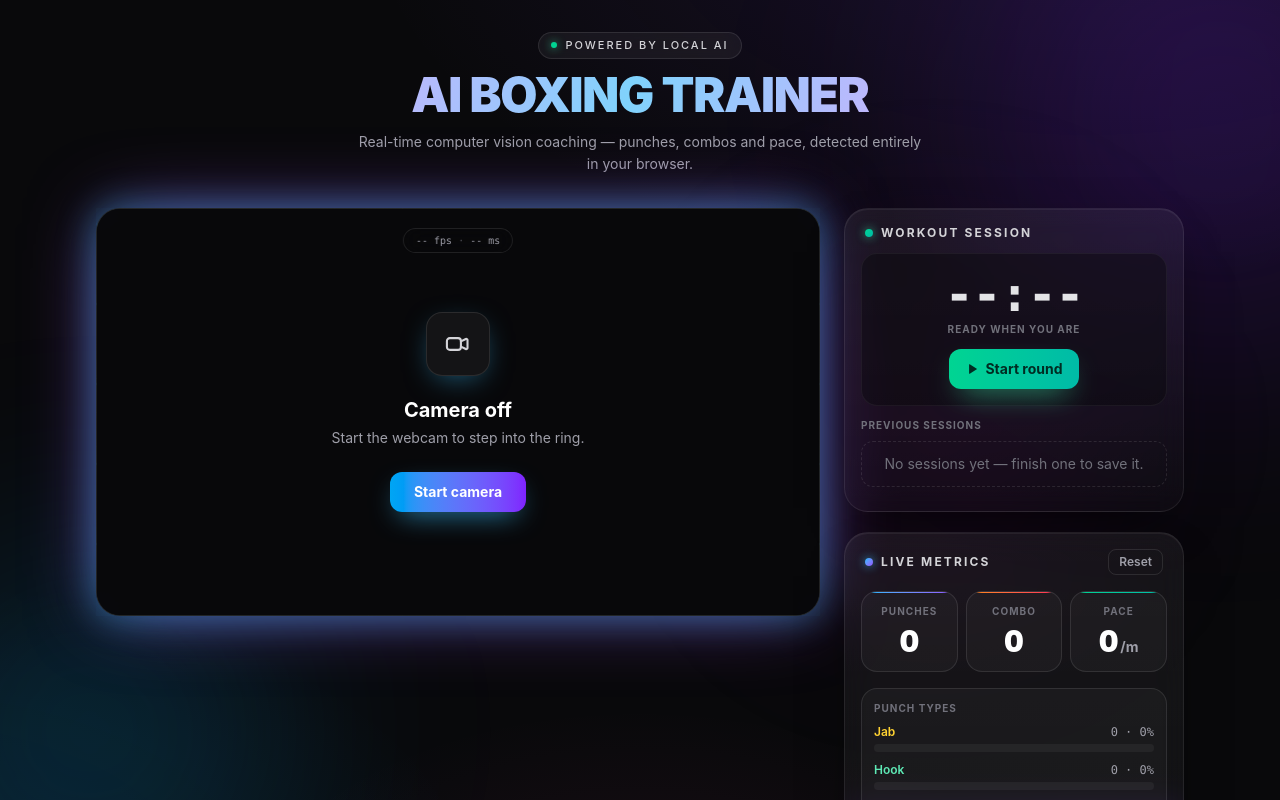
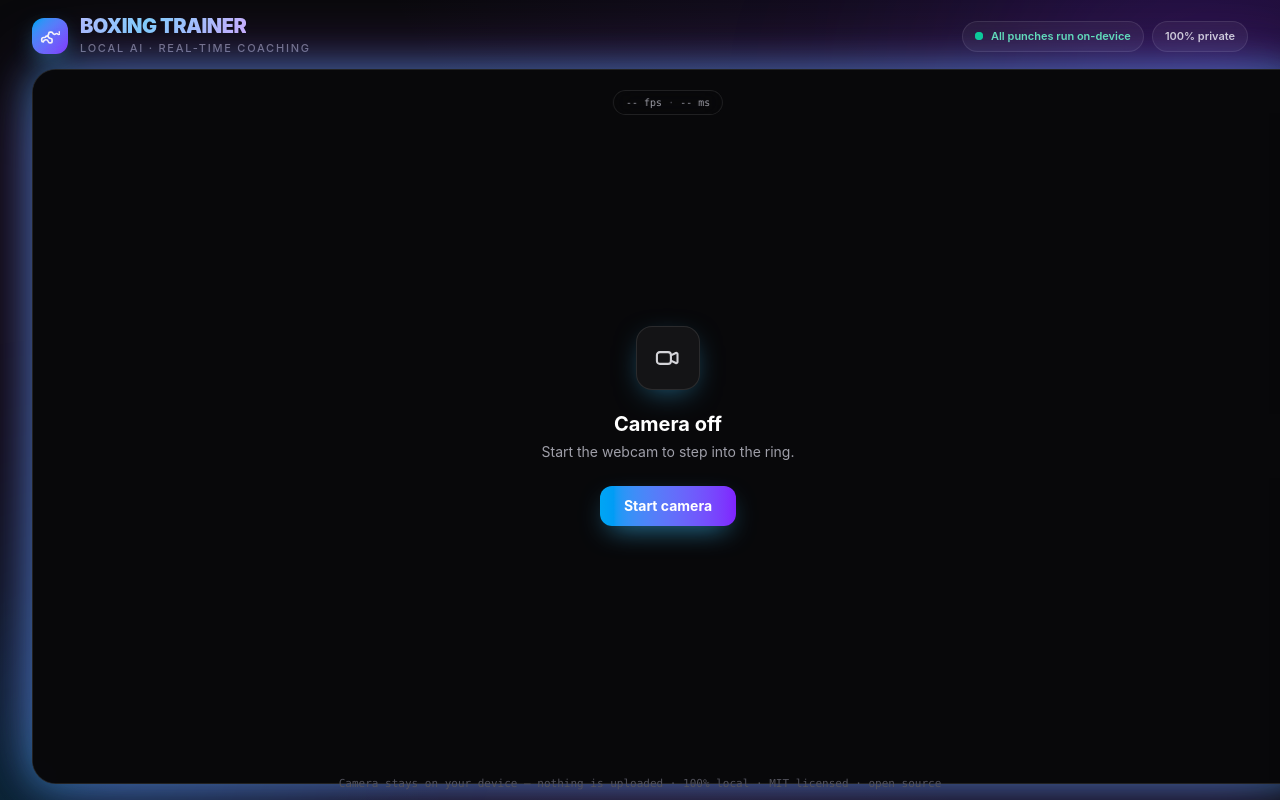
Before and after one commit to im-alisher/ai-boxing-trainer, a React (Vite) app: page / in a window 1280 px wide. Shown: the top 800 px of the page. Built offline with nearby package versions, Linux system fonts and the light colour scheme; the HTML template or start-up script is replaced by a standard one.

Commit message:
feat: fit whole trainer into a single desktop viewport

```diff
--- a/src/App.tsx
+++ b/src/App.tsx
@@ -60,30 +60,56 @@ function App() {
   }, [landmarks])
 
   return (
-    <main className="relative mx-auto flex min-h-full w-full max-w-6xl flex-col items-center gap-8 px-5 py-8 sm:px-8">
+    <main className="relative flex min-h-screen flex-col overflow-y-auto lg:h-screen lg:overflow-hidden">
       <div className="pointer-events-none fixed inset-0 -z-10 overflow-hidden">
         <div className="absolute -top-32 right-[-10%] size-[420px] animate-float-slow rounded-full bg-violet-600/20 blur-[120px]" />
         <div className="absolute bottom-[-15%] left-[-8%] size-[380px] animate-float-slow rounded-full bg-sky-500/15 blur-[110px] [animation-delay:-7s]" />
         <div className="absolute right-[18%] top-[35%] size-[260px] animate-float-slow rounded-full bg-fuchsia-600/10 blur-[100px] [animation-delay:-3s]" />
       </div>
 
-      <header className="flex flex-col items-center gap-3 text-center">
-        <span className="inline-flex items-center gap-2 rounded-full border border-white/10 bg-white/5 px-3 py-1 text-[11px] font-medium uppercase tracking-[0.18em] text-zinc-300 backdrop-blur">
-          <span className="size-1.5 rounded-full bg-emerald-400 shadow-[0_0_8px_rgba(52,211,153,0.9)]" />
-          Powered by local AI
+      <header className="flex shrink-0 items-center justify-between gap-4 px-5 pb-3 pt-4 sm:px-8">
+        <div className="flex items-center gap-3">
+          <div className="relative flex size-9 items-center justify-center rounded-xl bg-gradient-to-br from-sky-500 to-violet-600 shadow-[0_8px_24px_-8px_rgba(56,189,248,0.8)]">
+            <svg
+              viewBox="0 0 24 24"
+              className="size-5"
+              fill="none"
+              stroke="currentColor"
+              strokeWidth="2"
+              strokeLinecap="round"
+              strokeLinejoin="round"
+              aria-hidden="true"
+            >
+              <path d="M9.5 11.5a3.5 3.5 0 0 0 3.5 3.5c.83 0 1.5.67 1.5 1.5v1.7a2 2 0 0 1-2 2h-.6a2 2 0 0 1-1.94-1.48 3.02 3.02 0 0 0-5.9.4V19a2 2 0 0 1-2-2v-1.2a2 2 0 0 1 2-2h1.5c.83 0 1.5-.67 1.5-1.5a3.5 3.5 0 0 0 3.5-3.5c0-.83.67-1.5 1.5-1.5h1.35a2 2 0 0 1 1.72.99l.38.66a2 2 0 0 0 2.9.74l.28-.2a2 2 0 0 1 2.44 0l.28.2a2 2 0 0 0 2.9-.74l.38-.66a2 2 0 0 1 1.72-.99H23" />
+            </svg>
+          </div>
+          <div className="flex flex-col">
+            <h1 className="text-lg font-black uppercase leading-none tracking-tight sm:text-xl">
+              <span className="text-gradient-shine">Boxing Trainer</span>
+            </h1>
+            <p className="mt-1 text-[11px] font-medium uppercase tracking-[0.16em] text-zinc-500">
+              Local AI · Real-time coaching
+            </p>
+          </div>
+        </div>
+        <div className="hidden items-center gap-2 sm:flex">
+          <span className="inline-flex items-center gap-2 rounded-full border border-white/10 bg-white/5 px-3 py-1.5 text-[11px] font-semibold text-emerald-300 backdrop-blur">
+            <span className="relative flex size-2">
+              <span className="absolute inline-flex size-full animate-ping rounded-full bg-emerald-400 opacity-75" />
+              <span className="relative inline-flex size-2 rounded-full bg-emerald-400" />
             </span>
-        <h1 className="text-4xl font-black tracking-tight sm:text-5xl">
-          <span className="text-gradient-shine">AI BOXING TRAINER</span>
-        </h1>
-        <p className="max-w-xl text-sm leading-relaxed text-zinc-400">
-          Real-time computer vision coaching — punches, combos and pace, detected entirely in your
-          browser.
-        </p>
+            All punches run on-device
+          </span>
+          <span className="rounded-full border border-white/10 bg-white/5 px-3 py-1.5 text-[11px] font-semibold text-zinc-300 backdrop-blur">
+            100% private
+          </span>
+        </div>
       </header>
 
-      <div className="grid w-full gap-6 lg:grid-cols-[minmax(0,1fr)_340px] lg:items-start">
-        <div className="relative w-full">
-          <div className="stage-glow overflow-hidden rounded-3xl border border-white/10 bg-zinc-950">
+      <div className="flex min-h-0 flex-1 flex-col gap-4 px-5 pb-4 sm:px-8 lg:flex-row">
+        <div className="flex min-h-0 flex-1 flex-col lg:items-center lg:justify-center">
+          <div className="relative w-full lg:h-full lg:w-auto lg:max-h-full lg:max-w-full">
+            <div className="stage-glow relative mx-auto aspect-video w-full max-h-full max-w-full overflow-hidden rounded-3xl border border-white/10 bg-zinc-950 lg:h-full lg:w-auto">
               <div className="pointer-events-none absolute inset-0 hud-grid" />
               <div className="pointer-events-none absolute inset-0 scan-line opacity-60" />
               <WebcamView webcam={webcam} className="rounded-none" />
@@ -104,6 +130,7 @@ function App() {
               {isReady && <PunchHud metrics={metrics.metrics} lastPunch={punches[0] ?? null} />}
               <PerfOverlay perf={perf} />
             </div>
+          </div>
 
           {poseStatus === 'error' && poseError !== null && (
             <p className="mt-3 rounded-xl border border-rose-500/30 bg-rose-500/10 px-4 py-2 text-center text-sm text-rose-200">
@@ -112,7 +139,7 @@ function App() {
           )}
         </div>
 
-        <div className="flex w-full flex-col gap-5">
+        <aside className="flex min-h-0 w-full shrink-0 flex-col gap-4 lg:h-full lg:w-[360px]">
           <WorkoutPanel
             workout={workout.workout}
             history={workout.history}
@@ -121,15 +148,26 @@ function App() {
             onResume={workout.resume}
             onFinish={workout.finish}
             onClearHistory={workout.clearHistory}
+            className="lg:min-h-0 lg:flex-1"
           />
-          <PunchMetricsPanel metrics={metrics.metrics} punches={punches} onReset={metrics.reset} />
-        </div>
+          <PunchMetricsPanel
+            metrics={metrics.metrics}
+            punches={punches}
+            onReset={metrics.reset}
+            className="lg:min-h-0 lg:flex-1"
+          />
+        </aside>
       </div>
 
-      <footer className="flex flex-col items-center gap-1 text-center text-xs text-zinc-600">
-        <p>Your camera stays on your device — nothing is uploaded or stored on any server.</p>
-        <p className="font-mono">100% local · MIT licensed · open source</p>
+      <footer className="pointer-events-none absolute inset-x-0 bottom-2 hidden shrink-0 justify-center lg:flex">
+        <p className="font-mono text-[11px] text-zinc-600">
+          Camera stays on your device — nothing is uploaded · 100% local · MIT licensed · open
+          source
+        </p>
       </footer>
+      <p className="pb-4 text-center font-mono text-[11px] text-zinc-600 lg:hidden">
+        Camera stays on your device — nothing is uploaded · 100% local · open source
+      </p>
     </main>
   )
 }
--- a/src/features/metrics/PunchMetricsPanel.tsx
+++ b/src/features/metrics/PunchMetricsPanel.tsx
@@ -99,8 +99,8 @@ export const PunchMetricsPanel = memo(function PunchMetricsPanel({
     metrics.lastPunchType !== null && metrics.lastPunchSide !== null ? metrics.lastPunchSide : null
 
   return (
-    <section className={`glass flex w-full flex-col gap-4 rounded-3xl p-4 ${className}`}>
-      <div className="flex items-center justify-between px-1">
+    <section className={`glass flex min-h-0 w-full flex-col rounded-3xl p-4 ${className}`}>
+      <div className="flex shrink-0 items-center justify-between px-1">
         <div className="flex items-center gap-2">
           <span className="size-2 rounded-full bg-gradient-to-br from-sky-400 to-violet-500 shadow-[0_0_10px_rgba(56,189,248,0.8)]" />
           <h2 className="text-xs font-bold uppercase tracking-[0.18em] text-zinc-300">
@@ -116,6 +116,7 @@ export const PunchMetricsPanel = memo(function PunchMetricsPanel({
         </button>
       </div>
 
+      <div className="mt-4 flex min-h-0 flex-1 flex-col gap-4 overflow-y-auto pr-0.5">
         <div className="grid grid-cols-3 gap-2">
           <StatCard label="Punches" value={total} gradient="from-sky-400 to-violet-500" />
           <StatCard
@@ -217,7 +218,9 @@ export const PunchMetricsPanel = memo(function PunchMetricsPanel({
                 <span
                   className={`size-2 rounded-full ${SIDE_DOT[punch.side]} shadow-[0_0_8px_1px_rgba(255,255,255,0.15)]`}
                 />
-              <span className={SIDE_TEXT[punch.side]}>{SIDE_LABEL[punch.side].toUpperCase()}</span>
+                <span className={SIDE_TEXT[punch.side]}>
+                  {SIDE_LABEL[punch.side].toUpperCase()}
+                </span>
                 <span className="text-zinc-300">{TYPE_LABEL[punch.type]}</span>
               </span>
               <span className="font-mono text-xs tabular-nums text-zinc-400">
@@ -226,6 +229,7 @@ export const PunchMetricsPanel = memo(function PunchMetricsPanel({
             </li>
           ))}
         </ul>
+      </div>
     </section>
   )
 })
--- a/src/features/webcam/WebcamView.tsx
+++ b/src/features/webcam/WebcamView.tsx
@@ -91,7 +91,7 @@ export function WebcamView({ className = '', mirror = true, webcam }: WebcamView
   const isRequesting = status === 'requesting'
 
   return (
-    <div className={`relative aspect-video w-full overflow-hidden bg-zinc-950 ${className}`}>
+    <div className={`relative h-full w-full overflow-hidden bg-zinc-950 ${className}`}>
       <video
         ref={videoRef}
         autoPlay
--- a/src/features/workout/WorkoutPanel.tsx
+++ b/src/features/workout/WorkoutPanel.tsx
@@ -214,14 +214,15 @@ export const WorkoutPanel = memo(function WorkoutPanel({
   const showSummary = finished && workout.lastSummary !== null
 
   return (
-    <section className={`glass w-full rounded-3xl p-4 ${className}`}>
-      <div className="flex items-center gap-2 px-1">
+    <section className={`glass flex min-h-0 w-full flex-col rounded-3xl p-4 ${className}`}>
+      <div className="flex shrink-0 items-center gap-2 px-1">
         <span className="size-2 rounded-full bg-gradient-to-br from-emerald-400 to-teal-500 shadow-[0_0_10px_rgba(52,211,153,0.8)]" />
         <h2 className="text-xs font-bold uppercase tracking-[0.18em] text-zinc-300">
           Workout session
         </h2>
       </div>
 
+      <div className="mt-4 flex min-h-0 flex-1 flex-col gap-4 overflow-y-auto pr-0.5">
         <div className="mt-3 flex flex-col items-center gap-3 rounded-2xl border border-white/5 bg-zinc-950/40 px-3 py-4">
           <div className="flex flex-col items-center">
             <p
@@ -264,8 +265,9 @@ export const WorkoutPanel = memo(function WorkoutPanel({
 
         {showSummary && <WorkoutSummaryCard summary={workout.lastSummary as WorkoutSummary} />}
 
-      <div className="mt-3">
+        <div className="mt-3 rounded-xl border border-white/5 bg-white/[0.03] px-3 py-2 text-sm">
           <HistoryList history={history} onClear={onClearHistory} />
+        </div>
       </div>
     </section>
   )
```
Also changed, not shown: vite.config.ts (line endings or trailing spaces). Lines whose indentation alone changed are shown as unchanged.
